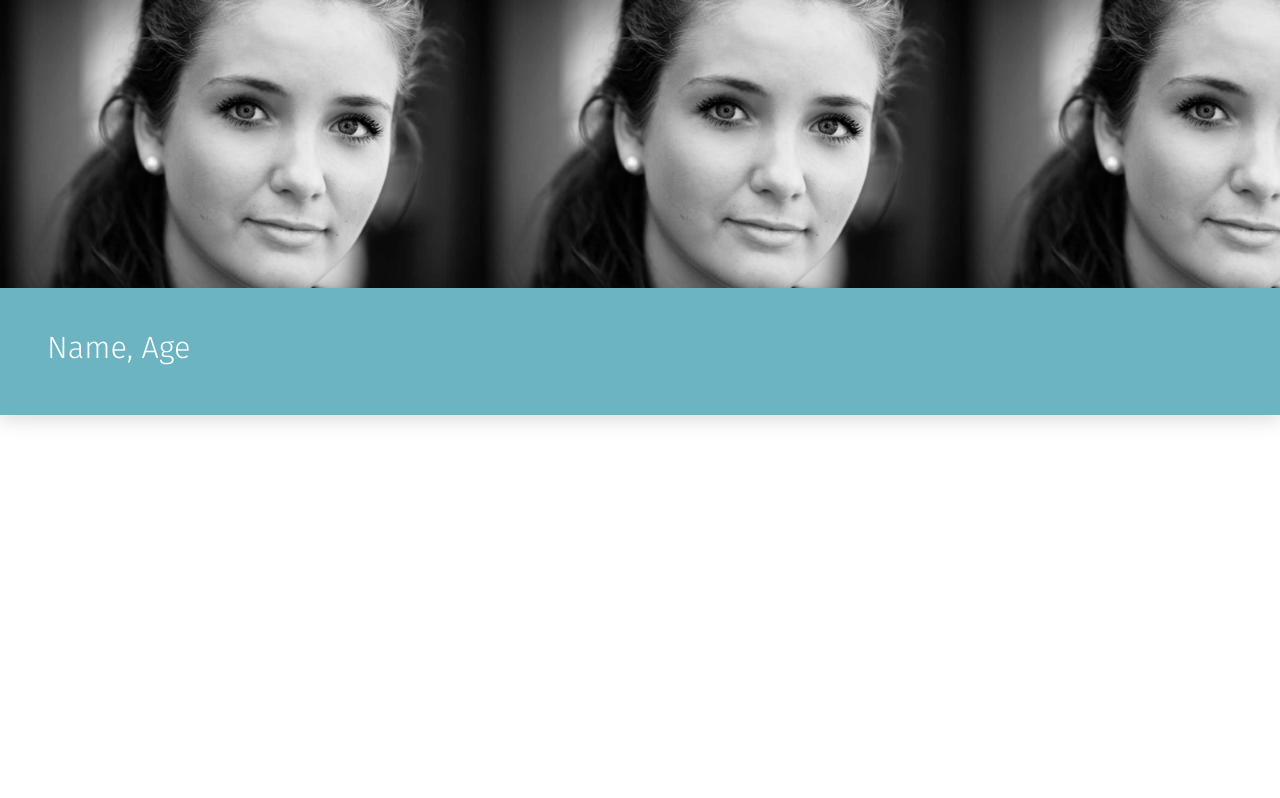
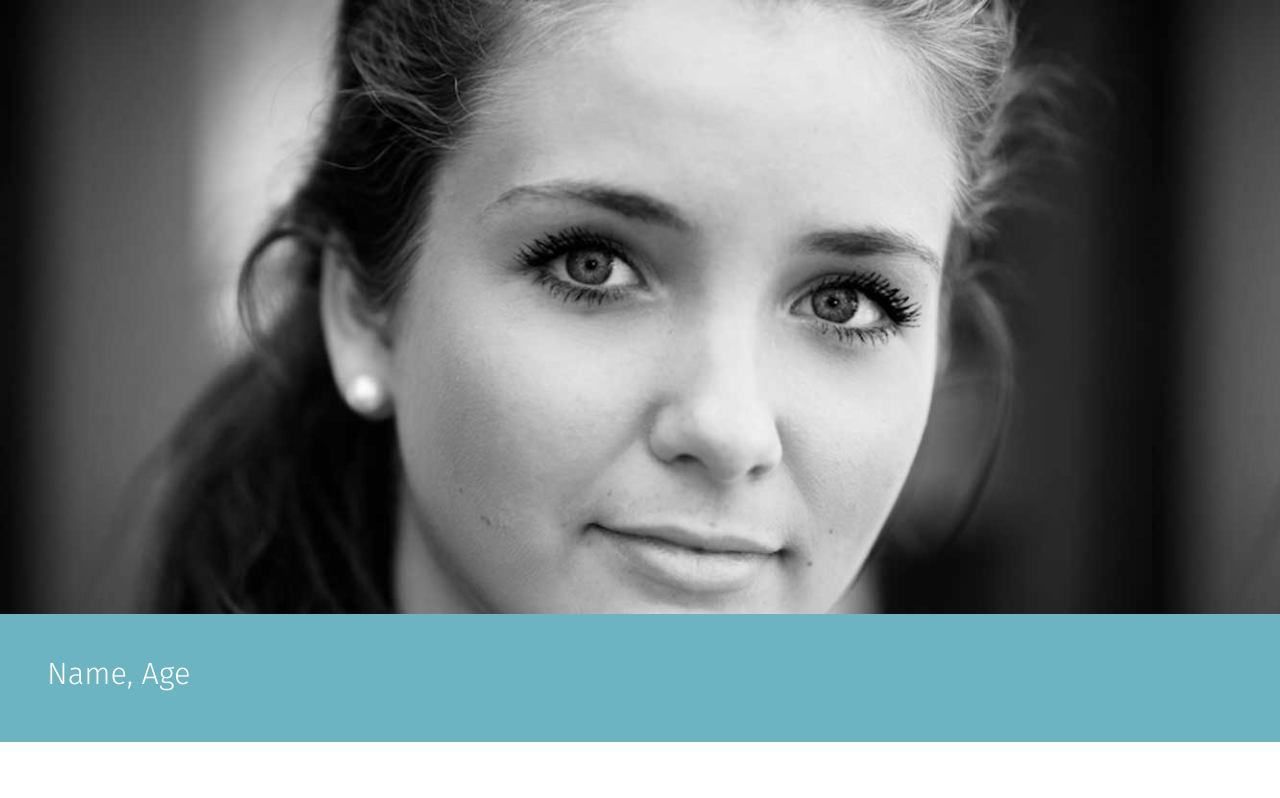
Before and after one commit to valeriebordeleau/iconic-font, a plain HTML site: page index.html in a window 1280 px wide. Drawn offline with Linux system fonts and the light colour scheme; some icons are missing.

Commit message:
fix(css): media queries to control pic sizing

```diff
--- a/css/index.css
+++ b/css/index.css
@@ -75,7 +75,7 @@ body {
 
 .nav-bar {
     background-color:#6CB4C1;
-    box-shadow: 0px 1px 20px 2px rgba(35, 31, 32, 0.18);
+    xbox-shadow: 0px 1px 20px 2px rgba(35, 31, 32, 0.18);
     margin: 0;
     padding: 0;
 }
@@ -88,3 +88,17 @@ body {
 }
 
 /* media queries */
+
+/*med*/@media only screen and (min-width: 30em) {
+    .profile-pic{
+    height: 20em;
+    background-image: url(../artwork/sample-photo.jpg);
+    background-size: 35em;
+}
+
+/*large*/@media only screen and (min-width: 50em) {
+    .profile-pic{
+    height: 32em;
+    background-image: url(../artwork/sample-photo.jpg);
+    background-size: 60em;
+}
```
